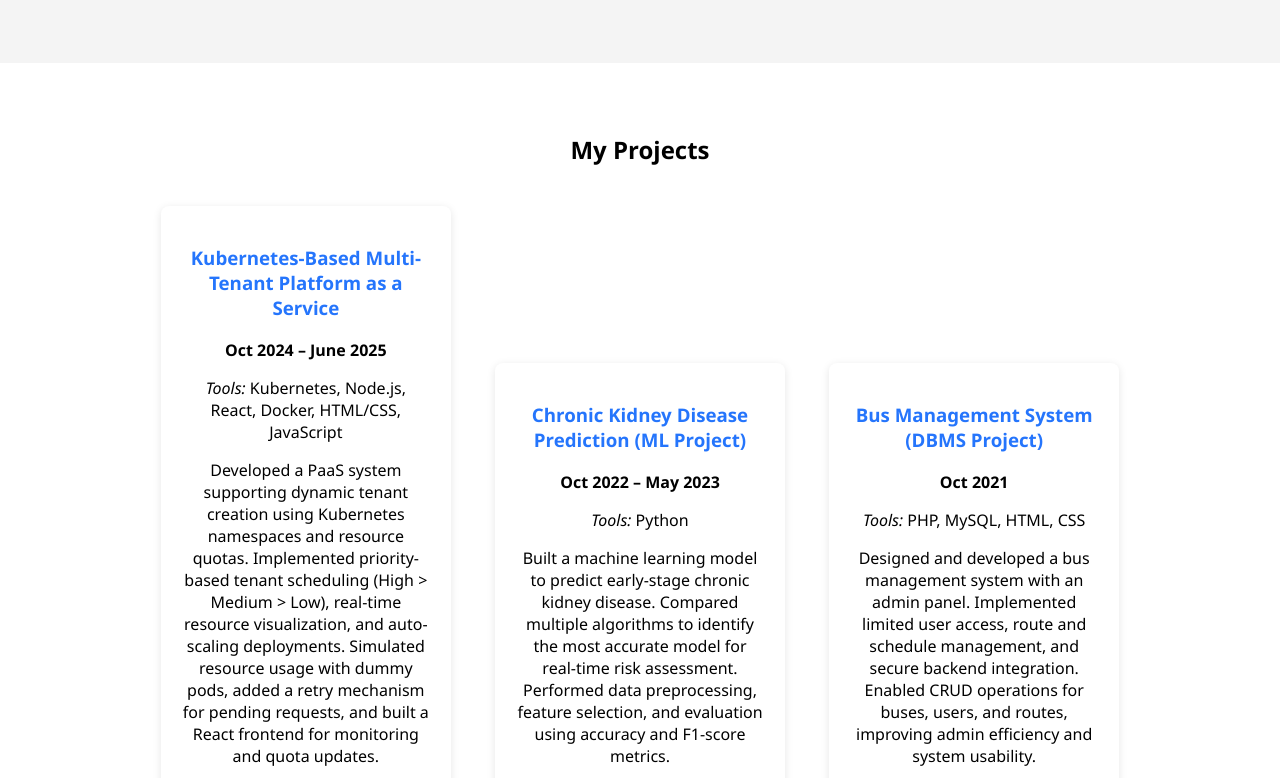
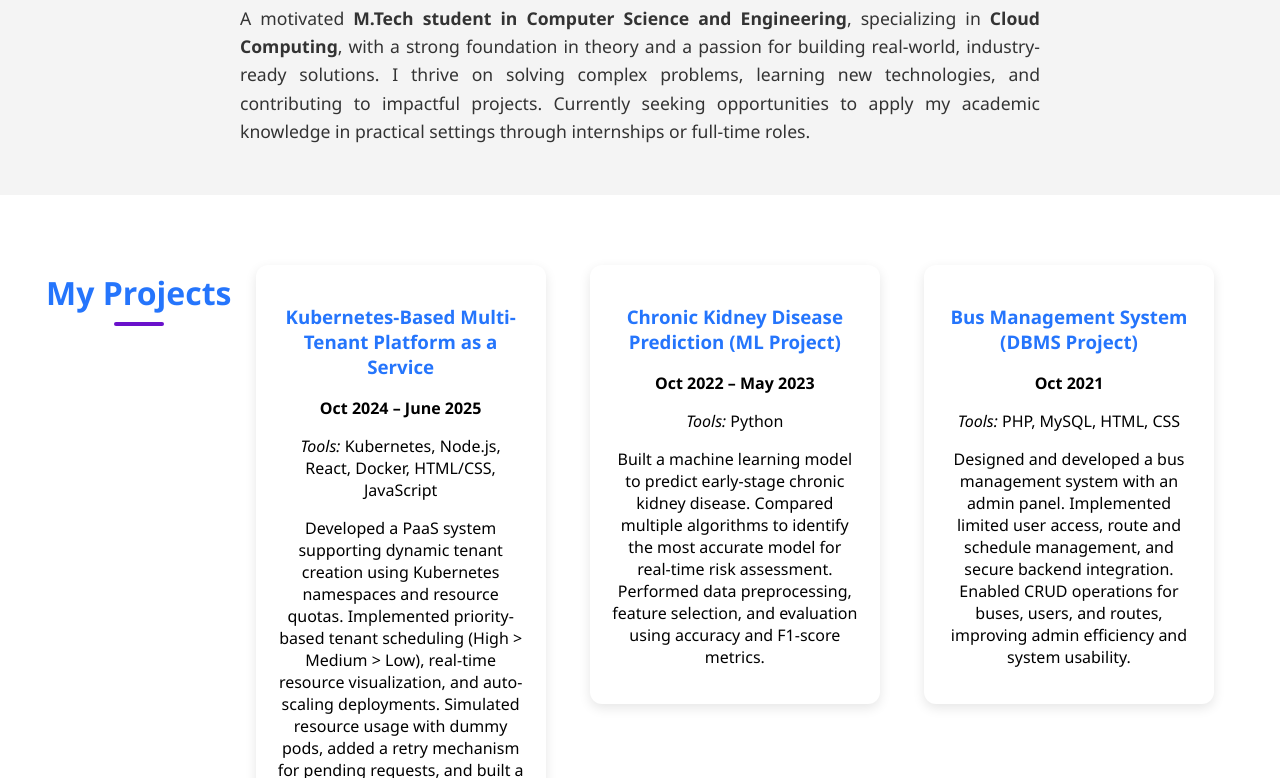
Before and after one commit to Manasa-2023/static-website, a plain HTML site: page index.html in a window 1280 px wide. Shown: the part 574-1352 px from the top of the page. Drawn offline with Linux system fonts and the light colour scheme.

Commit message:
Updated to portfolio design

```diff
--- a/index.html
+++ b/index.html
@@ -14,7 +14,6 @@
 
         /* Navbar */
         nav {
-            background: #6a11cb;
             background: linear-gradient(90deg, #6a11cb, #2575fc);
             padding: 15px;
             position: sticky;
@@ -62,15 +61,49 @@
             background: #f4f4f4;
         }
 
-        /* Project Cards */
+        /* Section Titles */
+        section h2 {
+            font-size: 2em;
+            color: #2575fc;
+            margin-bottom: 20px;
+            position: relative;
+            display: inline-block;
+        }
+        section h2::after {
+            content: '';
+            width: 50px;
+            height: 4px;
+            background: #6a11cb;
+            display: block;
+            margin: 8px auto 0;
+            border-radius: 2px;
+        }
+
+        /* About Me paragraph */
+        #about p {
+            max-width: 800px;
+            margin: auto;
+            font-size: 1.1em;
+            line-height: 1.6;
+            color: #333;
+            text-align: justify;
+        }
+
+        /* Project Cards improvement */
         .card {
             background: white;
-            border-radius: 8px;
+            border-radius: 12px;
             padding: 20px;
-            box-shadow: 0 2px 8px rgba(0,0,0,0.1);
+            box-shadow: 0 4px 12px rgba(0,0,0,0.1);
+            transition: transform 0.3s ease, box-shadow 0.3s ease;
             margin: 20px;
             display: inline-block;
             width: 250px;
+            vertical-align: top;
+        }
+        .card:hover {
+            transform: translateY(-5px);
+            box-shadow: 0 6px 20px rgba(0,0,0,0.15);
         }
         .card h3 {
             color: #2575fc;
@@ -119,10 +152,11 @@
     <!-- About Section -->
     <section id="about">
         <h2>About Me</h2>
-        <p>Hello! I’m passionate about web development and design. I enjoy building beautiful, functional websites and learning new technologies.</p>
+        <p>
+            A motivated <strong>M.Tech student in Computer Science and Engineering</strong>, specializing in <strong>Cloud Computing</strong>, with a strong foundation in theory and a passion for building real-world, industry-ready solutions. I thrive on solving complex problems, learning new technologies, and contributing to impactful projects. Currently seeking opportunities to apply my academic knowledge in practical settings through internships or full-time roles.
+        </p>
     </section>
 
-    <!-- Projects Section -->
     <!-- Projects Section -->
     <section id="projects">
         <h2>My Projects</h2>
@@ -149,7 +183,6 @@
         </div>
     </section>
 
-
     <!-- Contact Section -->
     <section id="contact">
         <h2>Contact Me</h2>
```
Lines whose indentation alone changed are shown as unchanged.
